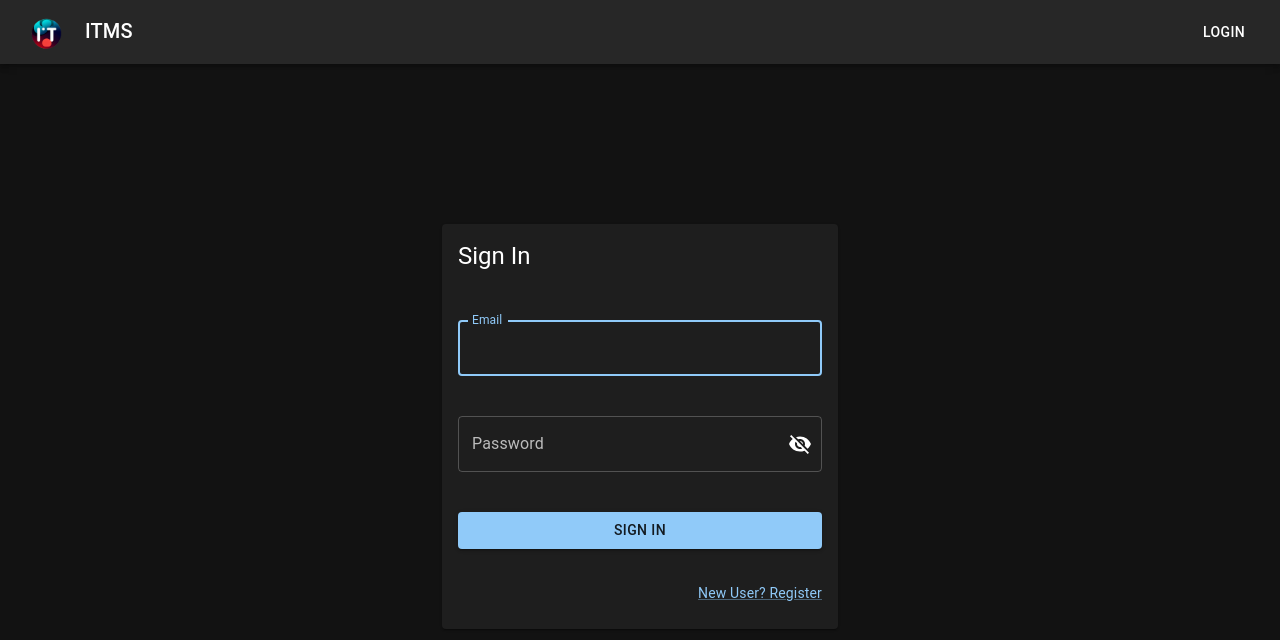
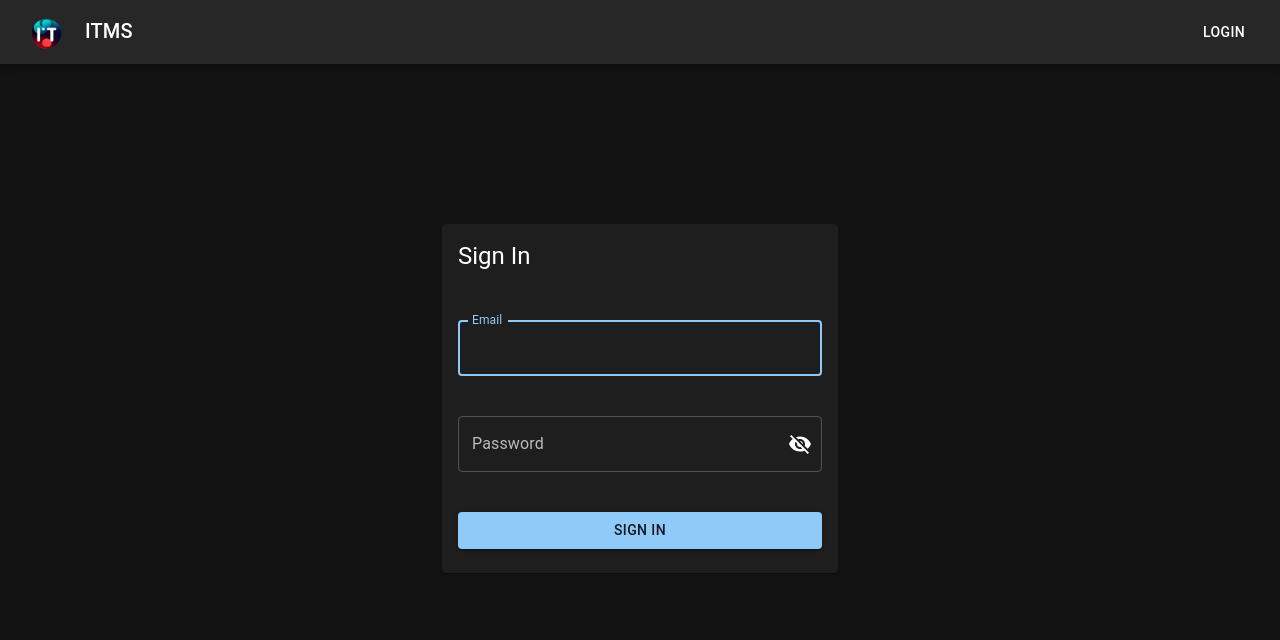
Before and after one commit to akosialbean/itms_v1, a React (Vite) app in the folder frontend/: page /login in a window 1280 px wide. Shown: the top 640 px of the page. Built offline with nearby package versions, Linux system fonts and the light colour scheme.

Commit message:
New User? Removed

```diff
--- a/frontend/pages/LoginPage.jsx
+++ b/frontend/pages/LoginPage.jsx
@@ -128,15 +128,6 @@
                 Sign In
               </Button>
             )}
-
-            <Grid container justifyContent="flex-end">
-              <Grid item
-                sx={{ marginTop: 4 }}>
-                <Link component={RouterLink} to="/register" variant="body2">
-                  New User? Register
-                </Link>
-              </Grid>
-            </Grid>
           </form>
         </CardContent>
       </Card>
```
